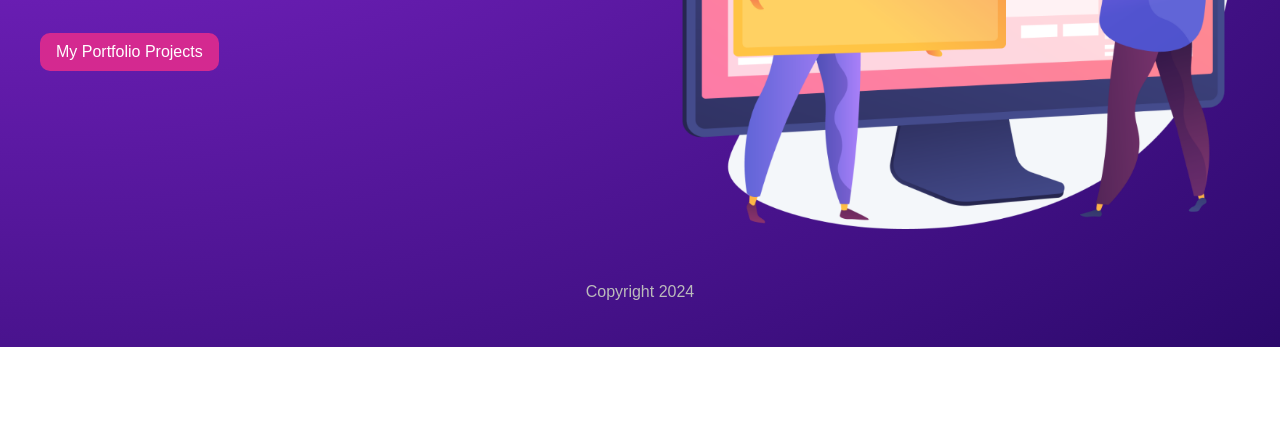
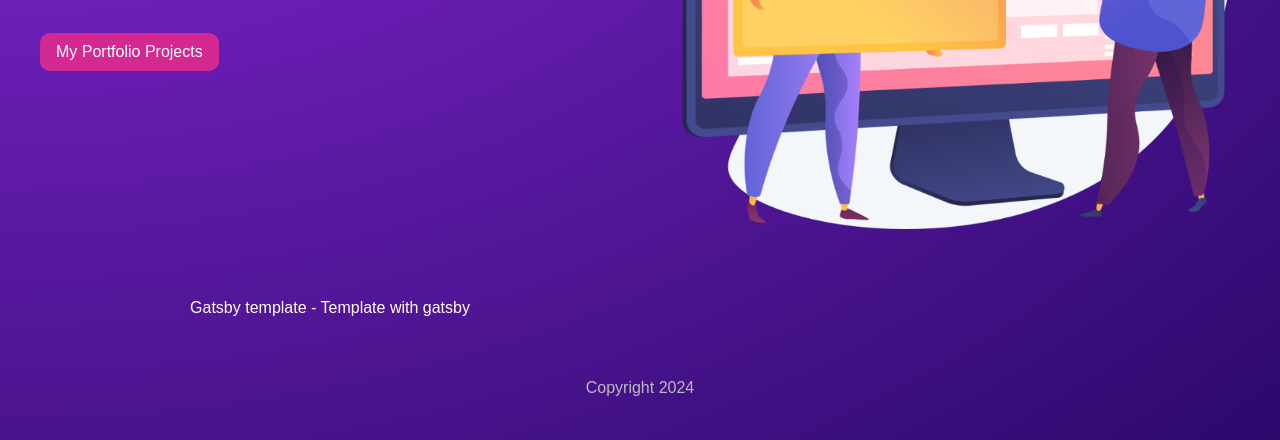
Before and after one commit to ArtemMrdn/-gatsby-template, a Gatsby site: page / in a window 1280 px wide. Shown: the part 453-893 px from the top of the page. Before the commit the page ends 800 px from the top, so only its background shows below. Built offline with nearby package versions, Linux system fonts and the light colour scheme; Gatsby itself is replaced by a stand-in of ours.

Commit message:
Site Metadata & Page Queries

```diff
--- a/gatsby-config.js
+++ b/gatsby-config.js
@@ -9,4 +9,9 @@
  */
 module.exports = {
   plugins: [],
-}
+  siteMetadata: {
+    title: "Gatsby template",
+    description: "Template with gatsby",
+    copyright: "This website is copyright 2024",
+  },
+};
--- a/src/pages/index.js
+++ b/src/pages/index.js
@@ -1,9 +1,11 @@
 import * as React from "react";
 import Layout from "../components/Layout";
 import * as styles from "../styles/home.module.css";
-import { Link } from "gatsby";
+import { graphql, Link } from "gatsby";
 
-export default function Home() {
+export default function Home({ data }) {
+  const { title, description } = data.site.siteMetadata;
+
   return (
     <Layout>
       <section className={styles.header}>
@@ -16,7 +18,21 @@
           </Link>
         </div>
         <img src="/banner.png" alt="site banner" style={{ maxWidth: "100%" }} />
+        <p>
+          {title} - {description}
+        </p>
       </section>
     </Layout>
   );
 }
+
+export const query = graphql`
+  query siteInfo {
+    site {
+      siteMetadata {
+        description
+        title
+      }
+    }
+  }
+`;
```
Also changed, not shown: 1 other file.
